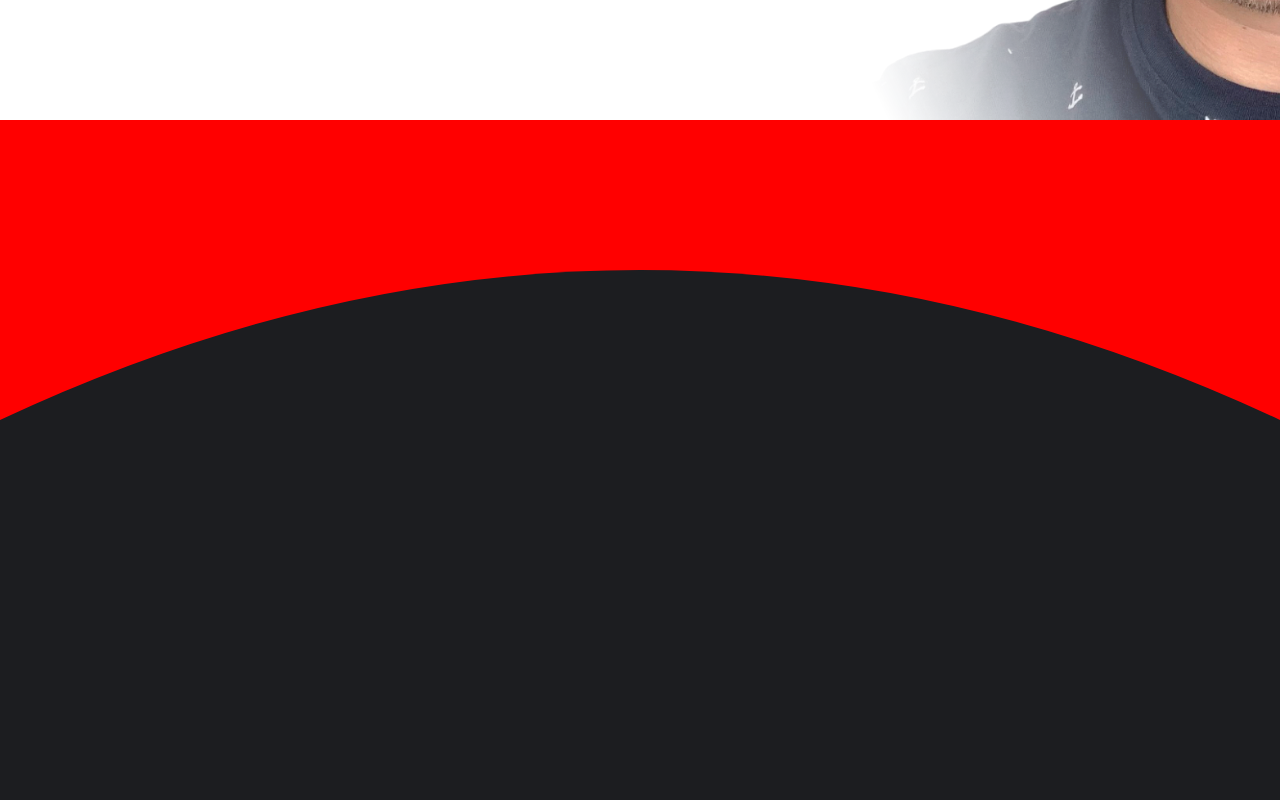
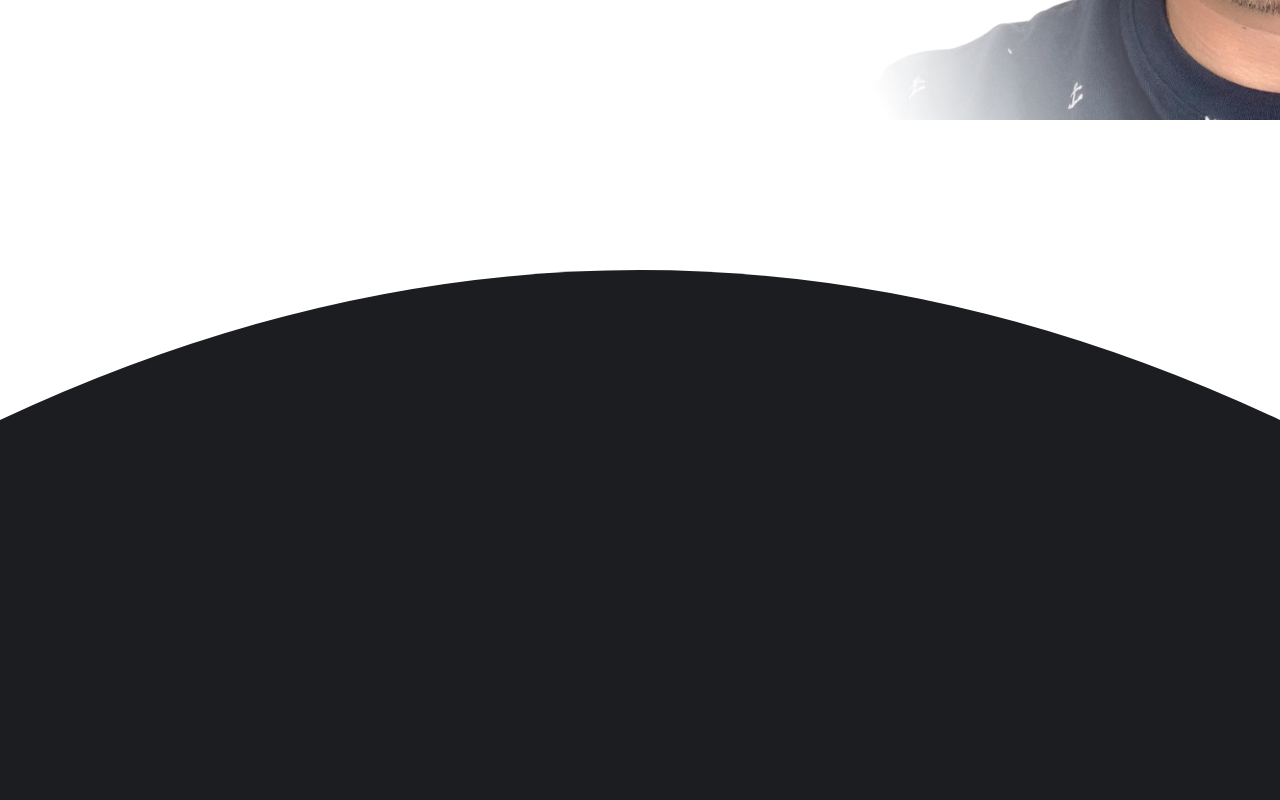
Before and after one commit to ssenick/ssenick-portfolio, a React (Vite) app: page / in a window 1280 px wide. Shown: the part 680-1480 px from the top of the page. Built offline with nearby package versions, Linux system fonts and the light colour scheme.

Commit message:
test styles

```diff
--- a/src/pages/ContactPage/ui/ContactPage/ContactPage.tsx
+++ b/src/pages/ContactPage/ui/ContactPage/ContactPage.tsx
@@ -1,6 +1,7 @@
 import myImage from '@/assets/image.jpg';
 import { classNames } from '@/helpers/classNames/classNames';
 import { FramerMagnetic } from '@/helpers/components/FramerMagnetic/FramerMagnetic';
+import { AppButton } from '@/UI/AppButton/AppButton';
 
 import cls from './ContactPage.module.scss';
 interface AboutPageProps {
@@ -15,6 +16,7 @@ const ContactPage = (props: AboutPageProps) => {
          <FramerMagnetic>
             <h1>CONTACT</h1>
          </FramerMagnetic>
+         <AppButton variant="link"> Button </AppButton>
       </div>
    );
 };
--- a/src/pages/HomePage/ui/HomePage/HomePage.tsx
+++ b/src/pages/HomePage/ui/HomePage/HomePage.tsx
@@ -15,7 +15,7 @@ const HomePage = (props: HomePageProps) => {
       <div className={classNames(cls.HomePage, {}, [className])}>
          <HomeFirstScreen />
 
-         <div style={{ backgroundColor: 'red', height: '100vh' }}></div>
+         <div style={{ backgroundColor: '#fff', height: '100vh', position: 'relative', zIndex: '2' }}></div>
          <Footer />
       </div>
    );
```
